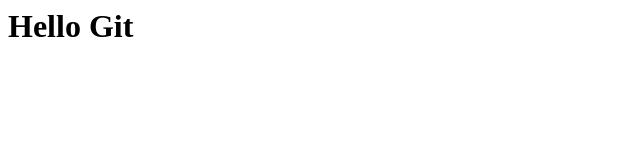
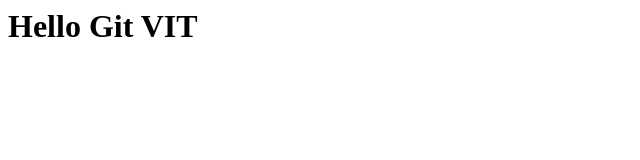
Before and after one commit to GestaRegum/testgit, a plain HTML site: page index.html in a window 1280 px wide. Shown: the full height of the page, 0-640 px from the left. Drawn offline with Linux system fonts and the light colour scheme.

Commit message:
Reapply "wrong2"
This reverts commit 85e86b9a333075b66cf5c15b3be12c8f908ab593.

```diff
--- a/index.html
+++ b/index.html
@@ -1 +1 @@
-<h1>Hello Git</h1>
+<h1>Hello Git VIT</h1>
```
